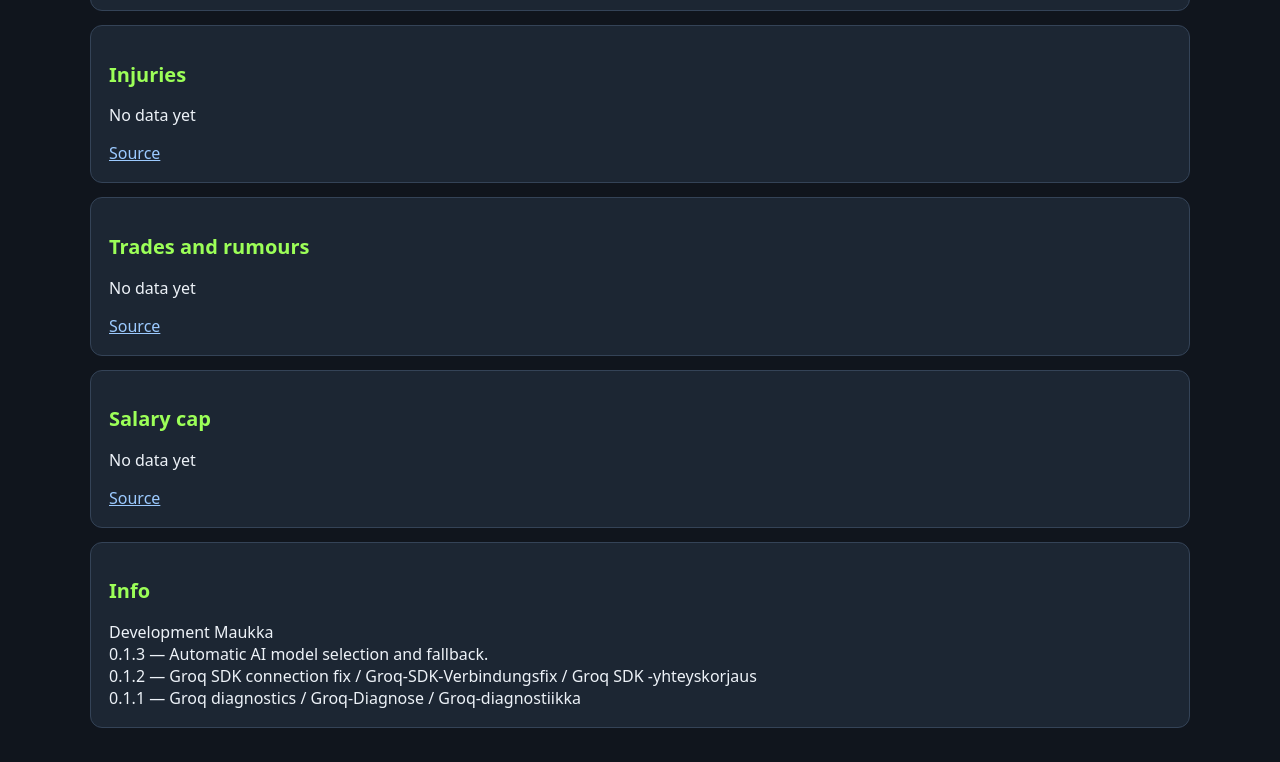
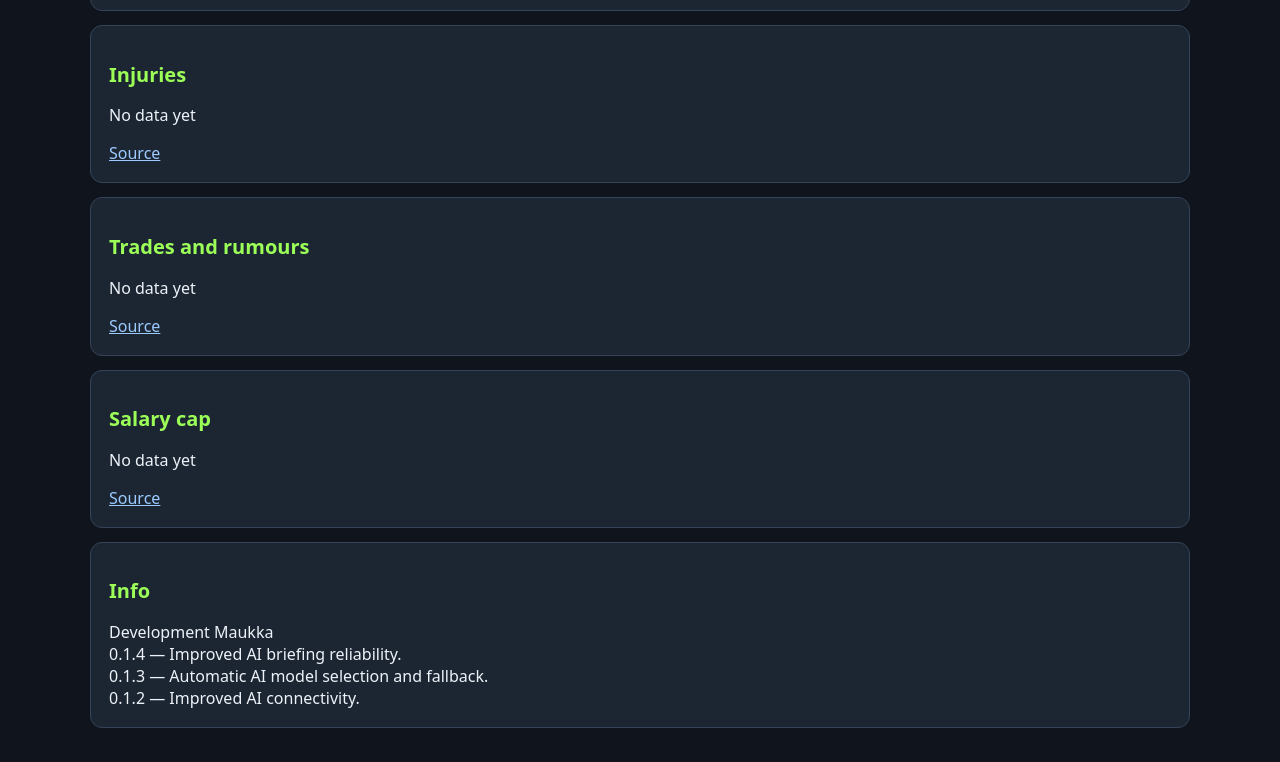
Before and after one commit to development-maukka/Hockey-Intelligence-13, a plain HTML site: page site/index.html in a window 1280 px wide. Shown: the part 434-1196 px from the top of the page. Drawn offline with Linux system fonts and the light colour scheme; no server answers.

Commit message:
Update version and changelog to 0.1.4

```diff
--- a/site/index.html
+++ b/site/index.html
@@ -1 +1 @@
-<!doctype html><html><head><meta charset="utf-8"><meta name="viewport" content="width=device-width,initial-scale=1"><title>Hockey Intelligence 13</title><link rel="icon" href="icon.svg"><link rel="manifest" href="manifest.json"><style>body{font:16px system-ui;background:#10151d;color:#edf2f8;margin:auto;max-width:1100px;padding:20px}header{display:flex;gap:15px;align-items:center}header img{width:64px;height:64px}header button{margin-left:auto}h1{font-size:clamp(24px,5vw,38px)}h2{font-size:20px;color:#9cff58}section{background:#1c2633;border:1px solid #344357;border-radius:12px;padding:18px;margin:14px 0;overflow:auto}table{border-collapse:collapse;width:100%;white-space:nowrap}td,th{text-align:left;padding:9px;border-bottom:1px solid #344357}button{background:#28394c;color:white;border:1px solid #52657b;border-radius:6px;padding:8px}small{color:#a9bbce}a{color:#9ccaff}</style></head><body><header><img src="icon.svg" alt=""><h1>Hockey Intelligence 13</h1><button id="refresh">↻</button></header><small id="stamp"></small><main id="main"></main><section><h2>Info</h2>Development Maukka<br>0.1.3 — Automatic AI model selection and fallback.<br>0.1.2 — Groq SDK connection fix / Groq-SDK-Verbindungsfix / Groq SDK -yhteyskorjaus<br>0.1.1 — Groq diagnostics / Groq-Diagnose / Groq-diagnostiikka</section><script src="app.js"></script></body></html>
+<!doctype html><html><head><meta charset="utf-8"><meta name="viewport" content="width=device-width,initial-scale=1"><title>Hockey Intelligence 13</title><link rel="icon" href="icon.svg"><link rel="manifest" href="manifest.json"><style>body{font:16px system-ui;background:#10151d;color:#edf2f8;margin:auto;max-width:1100px;padding:20px}header{display:flex;gap:15px;align-items:center}header img{width:64px;height:64px}header button{margin-left:auto}h1{font-size:clamp(24px,5vw,38px)}h2{font-size:20px;color:#9cff58}section{background:#1c2633;border:1px solid #344357;border-radius:12px;padding:18px;margin:14px 0;overflow:auto}table{border-collapse:collapse;width:100%;white-space:nowrap}td,th{text-align:left;padding:9px;border-bottom:1px solid #344357}button{background:#28394c;color:white;border:1px solid #52657b;border-radius:6px;padding:8px}small{color:#a9bbce}a{color:#9ccaff}</style></head><body><header><img src="icon.svg" alt=""><h1>Hockey Intelligence 13</h1><button id="refresh">↻</button></header><small id="stamp"></small><main id="main"></main><section><h2>Info</h2>Development Maukka<br>0.1.4 — Improved AI briefing reliability.<br>0.1.3 — Automatic AI model selection and fallback.<br>0.1.2 — Improved AI connectivity.</section><script src="app.js"></script></body></html>
```
